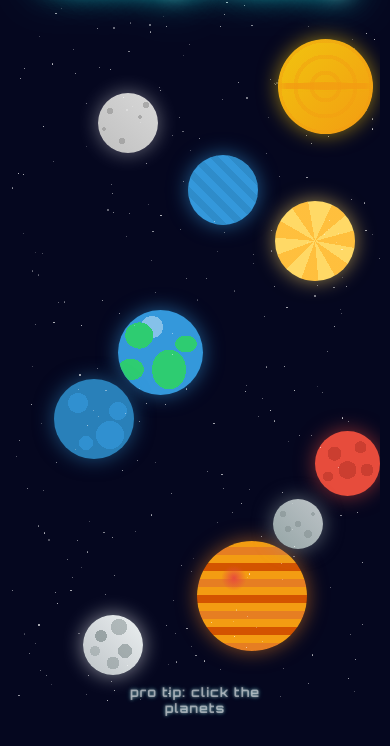
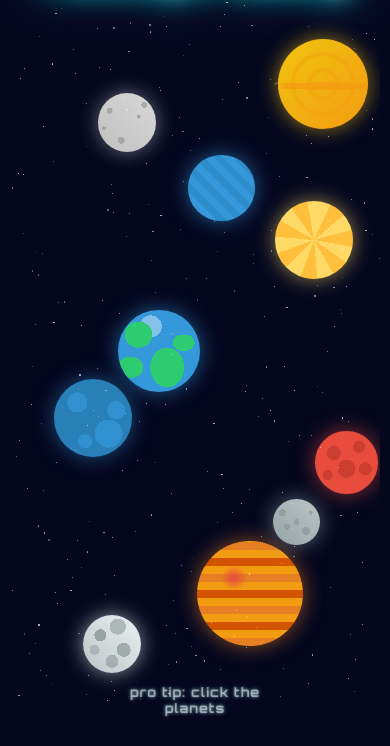
Before and after one commit to caleb-berry/web-canvas, a plain HTML site: page index.html in a window 390 px wide. Shown: the part 98-844 px from the top of the page. Drawn offline with Linux system fonts and the light colour scheme.

Commit message:
Use vw units for mobile planet sizes

```diff
--- a/style.css
+++ b/style.css
@@ -474,23 +474,25 @@ body {
         width: 95vw; /* Slightly wider container if needed */
     }
 
-    /* --- Mobile Planet Sizes (Increased) --- */
-    #circle-1 { width: 60px; height: 60px; } /* Was 40px */
-    #circle-2 { width: 80px; height: 80px; } /* Was 55px */
-    #circle-3 { width: 85px; height: 85px; } /* Was 60px */
-    #circle-4 { width: 65px; height: 65px; } /* Was 45px */
-    #circle-5 { width: 110px; height: 110px;
-        /* Re-apply gradient override with new mobile size */
+    /* --- Mobile Planet Sizes (Increased & Relative) --- */
+    #circle-1 { width: 15vw; height: 15vw; }   /* Approx 60px on 400px screen */
+    #circle-2 { width: 20vw; height: 20vw; }   /* Approx 80px */
+    #circle-3 { width: 21vw; height: 21vw; }   /* Approx 85px */
+    #circle-4 { width: 16vw; height: 16vw; }   /* Approx 65px */
+    #circle-5 { width: 27vw; height: 27vw;
+        /* Keep gradient override, stops might need tweaking */
         background: repeating-linear-gradient(0deg, #e67e22 0px, #e67e22 8px, #f39c12 8px, #f39c12 16px, #d35400 16px, #d35400 24px, #f39c12 24px, #f39c12 32px);
-    } /* Was 75px */
-    #circle-6 { width: 95px; height: 95px; } /* Was 65px */
-    #circle-7 { width: 70px; height: 70px; } /* Was 50px */
-    #circle-8 { width: 80px; height: 80px; } /* Was 55px */
-    #circle-9 { width: 50px; height: 50px; } /* Was 35px */
-    #circle-10 { width: 60px; height: 60px; } /* Was 42px */
+    } /* Approx 110px */
+    #circle-6 { width: 23vw; height: 23vw; }   /* Approx 95px */
+    #circle-7 { width: 17vw; height: 17vw; }   /* Approx 70px */
+    #circle-8 { width: 20vw; height: 20vw; }   /* Approx 80px */
+    #circle-9 { width: 12vw; height: 12vw; }   /* Approx 50px */
+    #circle-10 { width: 15vw; height: 15vw; }  /* Approx 60px */
 
-    /* --- Mobile Scaled Planet Details (Resized) --- */
-    #circle-1::before {
+    /* --- Mobile Scaled Planet Details (Resized for vw) --- */
+    /* Note: Adjusting px details for vw parents is tricky. We'll keep the previous px values for now */
+    /* If details look off, we may need further fine-tuning or use %/em where possible */
+    #circle-1::before { /* Styles based on ~60px parent */
         background:
             radial-gradient(circle at 20% 30%, #999 0, #999 3px, transparent 3px),
             radial-gradient(circle at 70% 40%, #999 0, #999 2px, transparent 2px),
@@ -498,11 +500,10 @@ body {
             radial-gradient(circle at 80% 20%, #999 0, #999 3px, transparent 3px),
             radial-gradient(circle at 10% 60%, #999 0, #999 2px, transparent 2px);
     }
-    #circle-2::before {
-         /* Adjusted conic stops slightly for new size */
+    #circle-2::before { /* Styles based on ~80px parent */
          background: conic-gradient(from 0deg, transparent 0deg, transparent 25deg, rgba(255, 153, 0, 0.4) 25deg, rgba(255, 153, 0, 0.4) 50deg, transparent 50deg, transparent 75deg, rgba(255, 153, 0, 0.4) 75deg, rgba(255, 153, 0, 0.4) 100deg, transparent 100deg, transparent 125deg, rgba(255, 153, 0, 0.4) 125deg, rgba(255, 153, 0, 0.4) 150deg, transparent 150deg, transparent 175deg, rgba(255, 153, 0, 0.4) 175deg, rgba(255, 153, 0, 0.4) 200deg, transparent 200deg, transparent 225deg, rgba(255, 153, 0, 0.4) 225deg, rgba(255, 153, 0, 0.4) 250deg, transparent 250deg, transparent 275deg, rgba(255, 153, 0, 0.4) 275deg, rgba(255, 153, 0, 0.4) 300deg, transparent 300deg, transparent 325deg, rgba(255, 153, 0, 0.4) 325deg, rgba(255, 153, 0, 0.4) 350deg, transparent 350deg, transparent 360deg);
     }
-    #circle-3::before {
+    #circle-3::before { /* Styles based on ~85px parent */
         background:
             radial-gradient(ellipse at 25% 30%, #2ecc71 0, #2ecc71 14px, transparent 14px),
             radial-gradient(ellipse at 60% 70%, #2ecc71 0, #2ecc71 17px, transparent 17px),
@@ -510,7 +511,7 @@ body {
             radial-gradient(ellipse at 15% 70%, #2ecc71 0, #2ecc71 13px, transparent 13px),
             radial-gradient(circle at 40% 20%, rgba(255, 255, 255, 0.4) 0, rgba(255, 255, 255, 0.4) 11px, transparent 11px);
     }
-    #circle-4::before {
+    #circle-4::before { /* Styles based on ~65px parent */
          background:
             radial-gradient(circle at 30% 35%, #c0392b 0, #c0392b 7px, transparent 7px),
             radial-gradient(circle at 70% 25%, #c0392b 0, #c0392b 6px, transparent 6px),
@@ -518,32 +519,32 @@ body {
             radial-gradient(circle at 20% 70%, #c0392b 0, #c0392b 5px, transparent 5px),
             radial-gradient(circle at 80% 60%, #c0392b 0, #c0392b 6.5px, transparent 6.5px);
     }
-    #circle-5::after { /* Adjust Jupiter spot size/pos */
+    #circle-5::after { /* Styles based on ~110px parent */
         width: 30px;
         height: 30px;
         top: 22px;
         left: 22px;
     }
-     #circle-6::before {
+     #circle-6::before { /* Styles based on ~95px parent */
         background: repeating-radial-gradient(circle, transparent 0, transparent 12px, rgba(243, 156, 18, 0.4) 12px, rgba(243, 156, 18, 0.4) 16px);
     }
-    #circle-6::after { /* Adjust Saturn ring for larger mobile size */
+    #circle-6::after { /* Styles based on ~95px parent */
         width: 130px;
         height: 28px;
         top: 33px;
         left: -17px;
     }
-    #circle-7::before {
+    #circle-7::before { /* Styles based on ~70px parent */
         background: repeating-linear-gradient(45deg, transparent 0px, transparent 7px, rgba(41, 128, 185, 0.5) 7px, rgba(41, 128, 185, 0.5) 14px);
     }
-    #circle-8::before {
+    #circle-8::before { /* Styles based on ~80px parent */
          background:
             radial-gradient(circle at 30% 30%, #3498db 0, #3498db 10px, transparent 10px),
             radial-gradient(circle at 70% 70%, #3498db 0, #3498db 14px, transparent 14px),
             radial-gradient(circle at 40% 80%, #3498db 0, #3498db 7px, transparent 7px),
             radial-gradient(circle at 80% 40%, #3498db 0, #3498db 9px, transparent 9px);
     }
-     #circle-9::before {
+     #circle-9::before { /* Styles based on ~50px parent */
         background:
             radial-gradient(circle at 20% 30%, #7f8c8d 0, #7f8c8d 3.5px, transparent 3.5px),
             radial-gradient(circle at 50% 50%, #7f8c8d 0, #7f8c8d 3px, transparent 3px),
@@ -551,7 +552,7 @@ body {
             radial-gradient(circle at 80% 30%, #7f8c8d 0, #7f8c8d 2px, transparent 2px),
             radial-gradient(circle at 30% 60%, #7f8c8d 0, #7f8c8d 3px, transparent 3px);
     }
-     #circle-10::before {
+     #circle-10::before { /* Styles based on ~60px parent */
          background:
             radial-gradient(circle at 30% 35%, rgba(127, 140, 141, 0.7) 0, rgba(127, 140, 141, 0.7) 6px, transparent 6px),
             radial-gradient(circle at 60% 20%, rgba(127, 140, 141, 0.5) 0, rgba(127, 140, 141, 0.5) 8px, transparent 8px),
```
